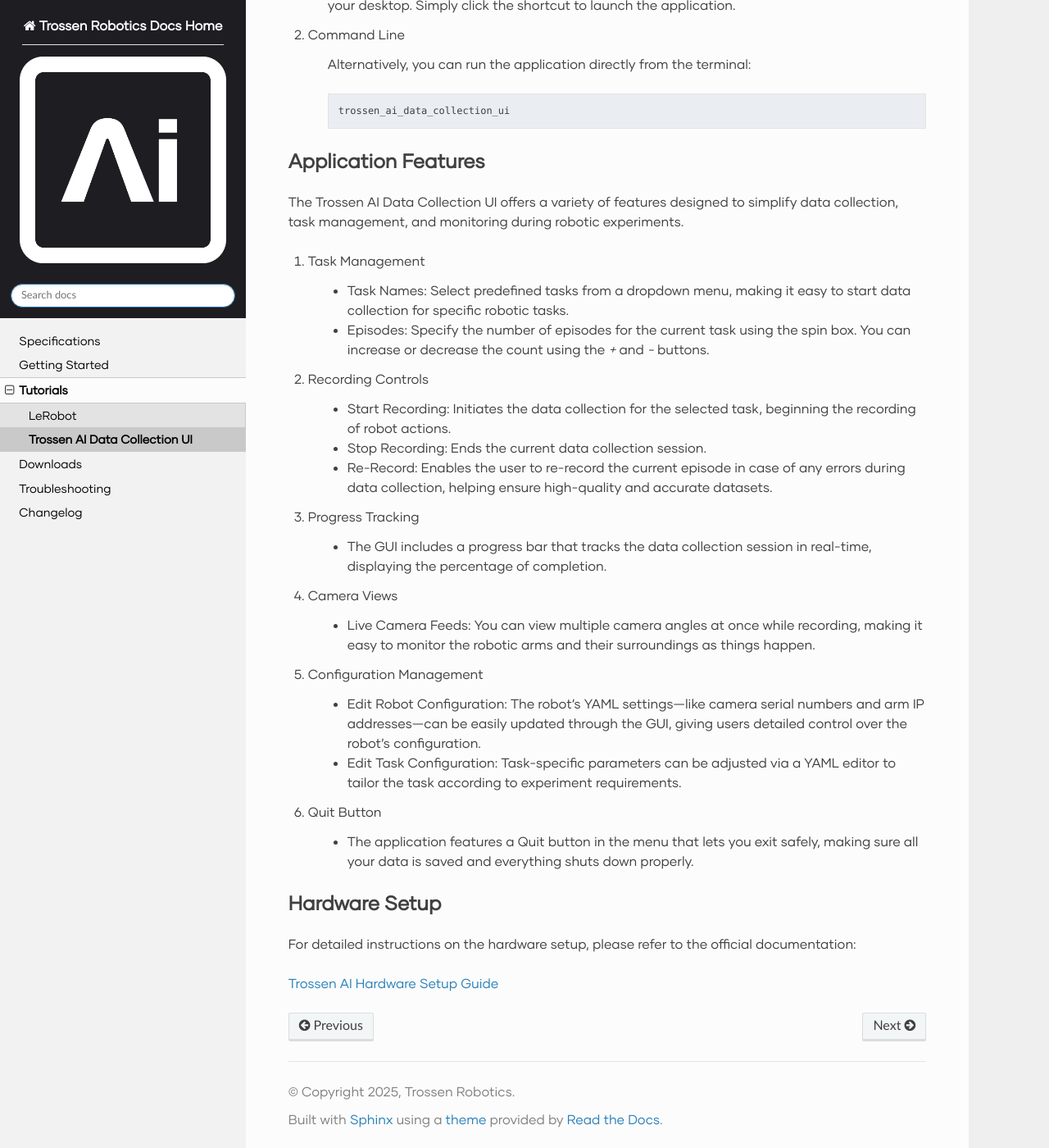
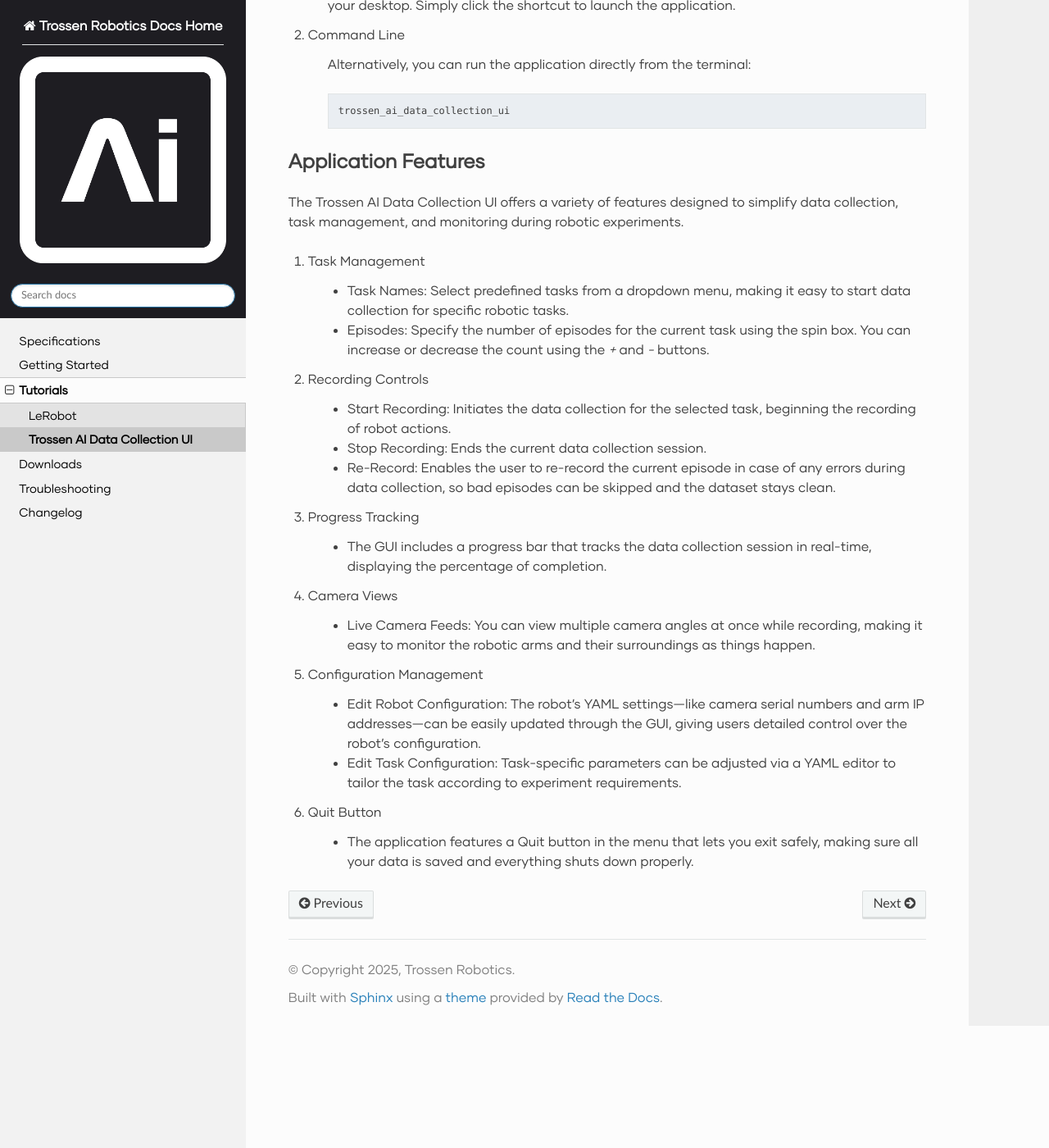
Before and after one commit to TrossenRobotics/trossen_arm, a Sphinx documentation site: the page built from docs/tutorials/trossen_data_collection_ui.rst, in a window 1280 px wide and 1400 px high, scrolled down 2201 px. Shown: the whole window at 82% size. Built offline with Sphinx 7.4.7 and the Read the Docs theme 3.1.0, drawn with Linux system fonts in a browser that asks for light colours; some web fonts are replaced; pages that are not in the unit, such as notebooks, are missing from menus; after the commit the page ends 3452 px from its top, so only the background shows below that.

Commit message:
Review Update

```diff
--- a/docs/tutorials/trossen_data_collection_ui.rst
+++ b/docs/tutorials/trossen_data_collection_ui.rst
@@ -103,7 +103,7 @@ The Trossen AI Data Collection UI offers a variety of features designed to simpl
 
     - Start Recording: Initiates the data collection for the selected task, beginning the recording of robot actions.
     - Stop Recording: Ends the current data collection session.
-    - Re-Record: Enables the user to re-record the current episode in case of any errors during data collection, helping ensure high-quality and accurate datasets.
+    - Re-Record: Enables the user to re-record the current episode in case of any errors during data collection, so bad episodes can be skipped and the dataset stays clean.
 
 #. Progress Tracking
 
@@ -121,10 +121,3 @@ The Trossen AI Data Collection UI offers a variety of features designed to simpl
 #. Quit Button
 
     - The application features a Quit button in the menu that lets you exit safely, making sure all your data is saved and everything shuts down properly.
-
-Hardware Setup
-==============
-
-For detailed instructions on the hardware setup, please refer to the official documentation:
-
-`Trossen AI Hardware Setup Guide <https://docs.trossenrobotics.com/trossen_arm/main/getting_started/hardware_setup.html>`_
```
